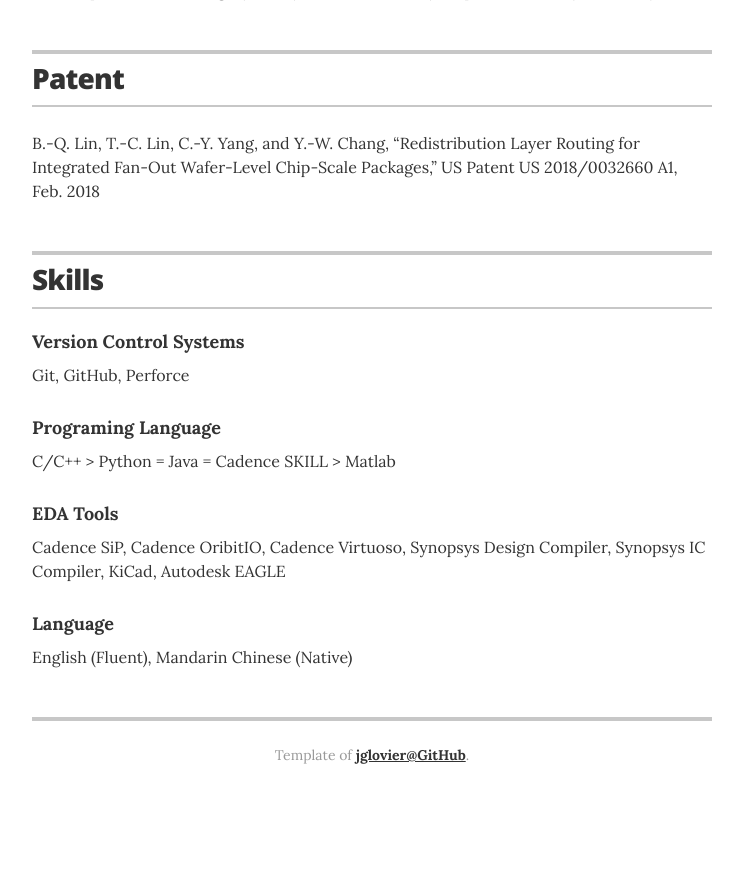
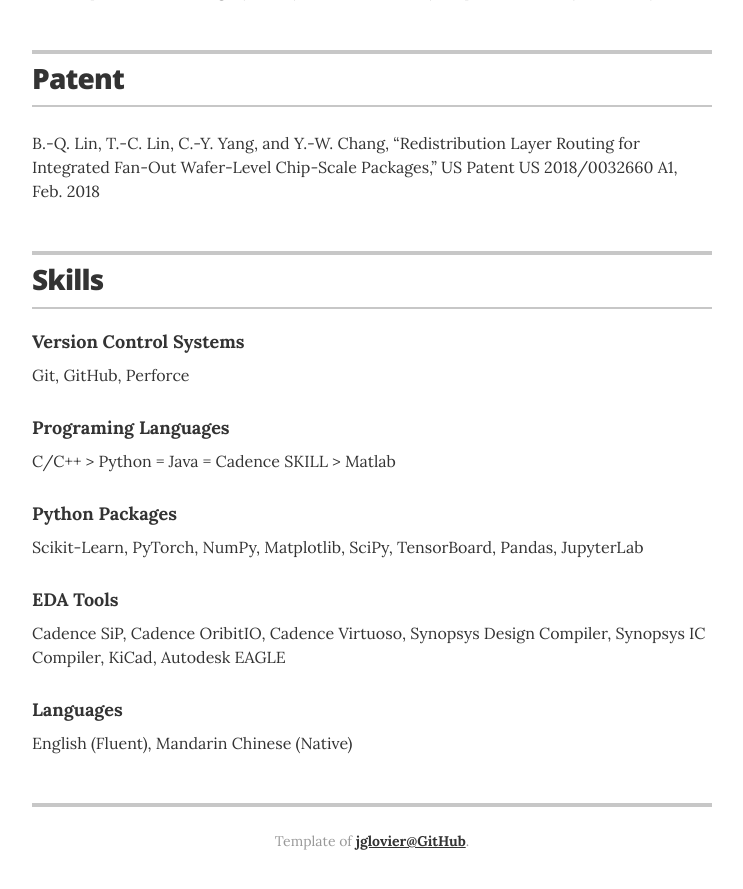
Before and after one commit to jamestclin/jamestclin.github.io, a Jekyll site: the page built from index.html, in a window 1280 px wide and 900 px high, scrolled down 2777 px. Shown: the top 889 px of the window, without its empty margins (268-1011 px from the left). Built offline with Jekyll 4.4.1, drawn with Linux system fonts in a browser that asks for light colours; before the commit the page ends 3591 px from its top, so only the background shows below that.

Commit message:
Update Skills with Python packages

```diff
--- a/_data/skills.yml
+++ b/_data/skills.yml
@@ -1,14 +1,15 @@
 # Skills
-# Organizational leadership
 - skill: Version Control Systems
   description: Git, GitHub, Perforce
 
-# Communications strategy
-- skill: Programing Language
+- skill: Programing Languages
   description: C/C++ > Python = Java = Cadence SKILL > Matlab
+
+- skill: Python Packages
+  description: Scikit-Learn, PyTorch, NumPy, Matplotlib, SciPy, TensorBoard, Pandas, JupyterLab
 
 - skill: EDA Tools
   description: Cadence SiP, Cadence OribitIO, Cadence Virtuoso, Synopsys Design Compiler, Synopsys IC Compiler, KiCad, Autodesk EAGLE
 
-- skill: Language
+- skill: Languages
   description: English (Fluent), Mandarin Chinese (Native)
```
